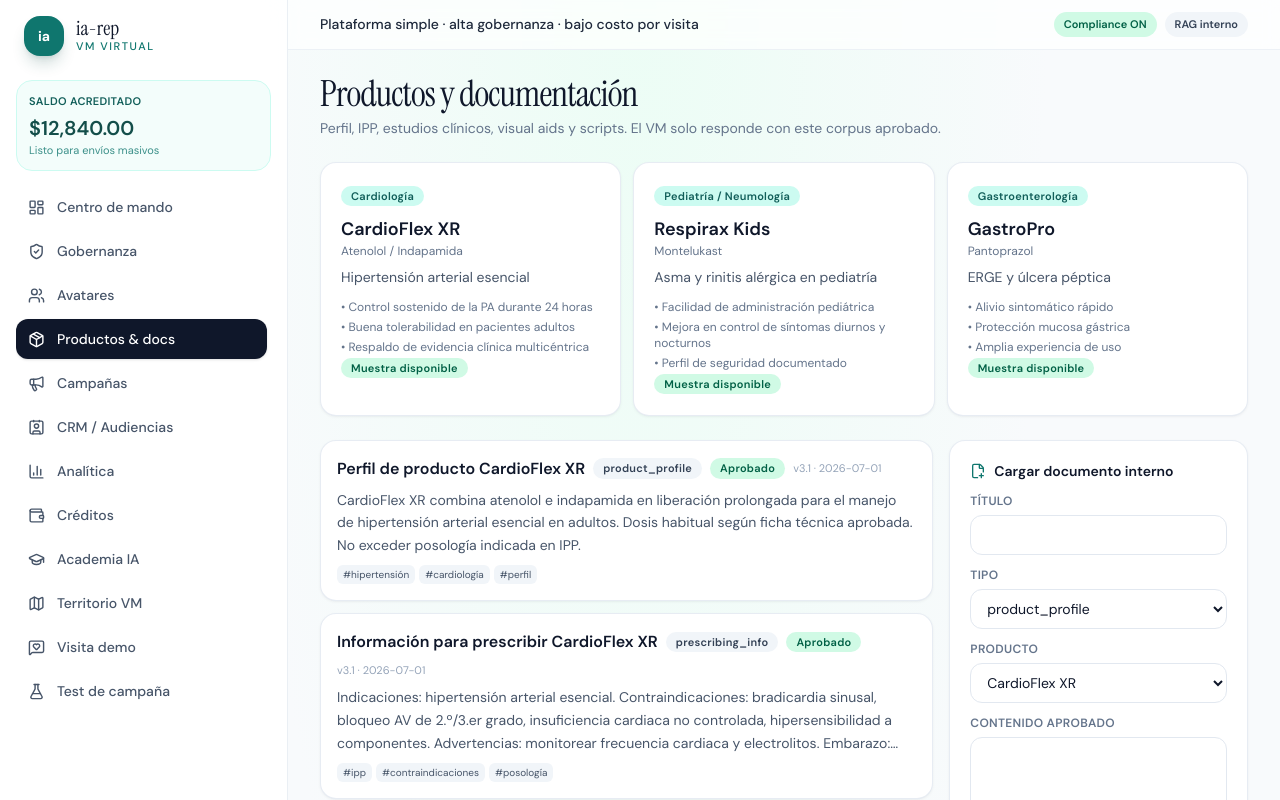
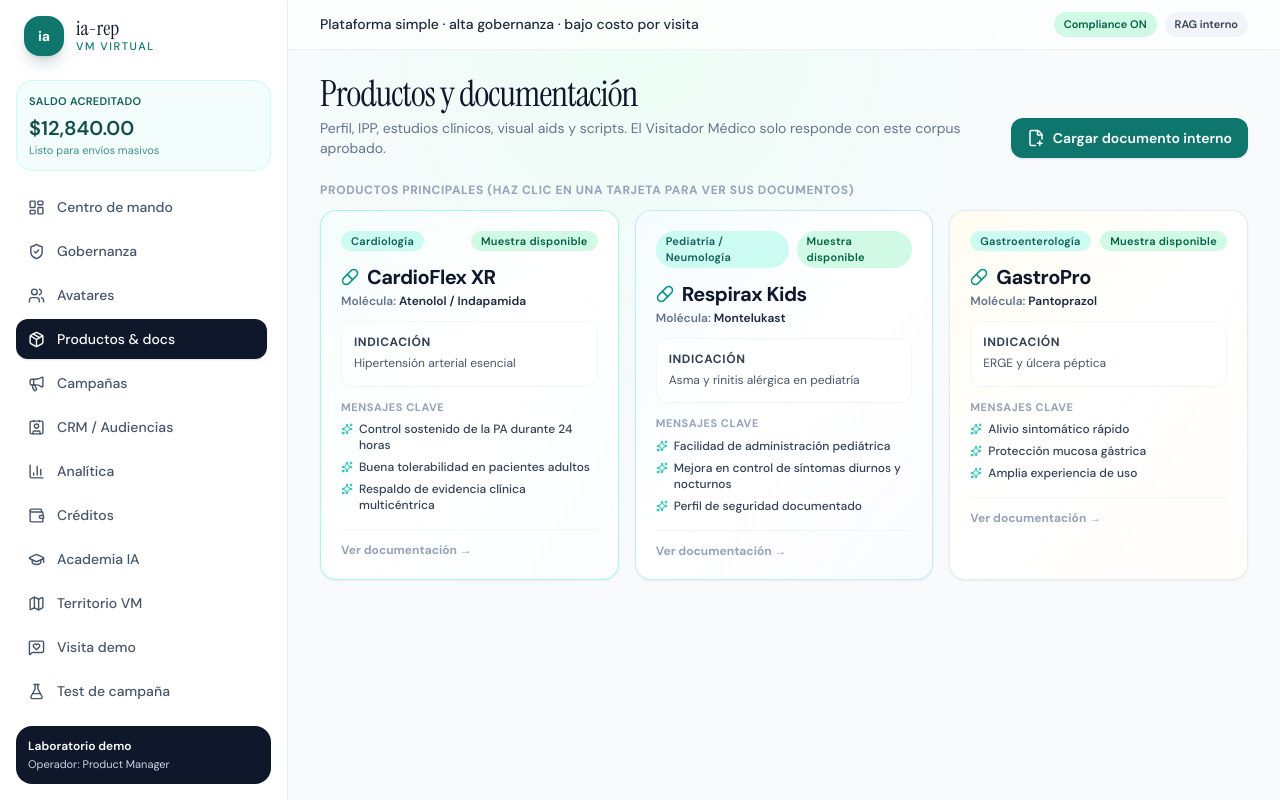
Before and after one commit to miguelsanchezrivero-cloud/ia-rep-backup, a React (Vite) app: page /productos in a window 1280 px wide. Shown: the top 800 px of the page. Built offline with nearby package versions, Linux system fonts and the light colour scheme.

Commit message:
Cambiado estilo productos

```diff
--- a/src/pages/Products.tsx
+++ b/src/pages/Products.tsx
@@ -1,5 +1,14 @@
 import { useState } from "react";
-import { FilePlus2 } from "lucide-react";
+import {
+  FilePlus2,
+  FileText,
+  Pill,
+  CheckCircle2,
+  Sparkles,
+  FilterX,
+  Tag,
+  ShieldCheck,
+} from "lucide-react";
 import {
   Badge,
   Button,
@@ -27,22 +36,32 @@ const docTypes: DocType[] = [
 
 export function Products() {
   const { products, documents, addDocument } = useAppStore();
+
+  // Estado para el modal de "Cargar documento interno"
+  const [isAddDocModalOpen, setIsAddDocModalOpen] = useState(false);
+
+  // Estados del formulario para agregar documento
   const [title, setTitle] = useState("");
   const [type, setType] = useState<DocType>("product_profile");
   const [productId, setProductId] = useState(products[0]?.id ?? "");
   const [content, setContent] = useState("");
+
+  // Estado para el producto seleccionado actualmente (null por defecto)
   const [selectedProductId, setSelectedProductId] = useState<string | null>(
     null,
   );
 
+  // Producto seleccionado actualmente
   const selectedProduct = selectedProductId
     ? products.find((p) => p.id === selectedProductId)
     : null;
-  const productDocuments = selectedProductId
+
+  // Filtrado de documentos según el producto seleccionado
+  const filteredDocuments = selectedProductId
     ? documents.filter((d) => d.productId === selectedProductId || !d.productId)
     : [];
 
-  function add() {
+  function handleAddDocument() {
     if (!title.trim() || !content.trim()) return;
     addDocument({
       id: `doc-${Date.now()}`,
@@ -55,88 +74,248 @@ export function Products() {
       approved: true,
       updatedAt: new Date().toISOString().slice(0, 10),
     });
+    // Resetear y cerrar modal
     setTitle("");
     setContent("");
+    setIsAddDocModalOpen(false);
   }
 
+  // Paleta de degradados para las 3 tarjetas de producto
+  const productCardGradients = [
+    "from-teal-50/70 via-white to-sky-50/30 border-teal-200/80 hover:border-teal-300",
+    "from-sky-50/70 via-white to-indigo-50/30 border-sky-200/80 hover:border-sky-300",
+    "from-amber-50/70 via-white to-orange-50/30 border-amber-200/80 hover:border-amber-300",
+  ];
+
   return (
-    <div className="animate-fade-up">
+    <div className="animate-fade-up space-y-6">
       <PageHeader
         title="Productos y documentación"
-        subtitle="Perfil, IPP, estudios clínicos, visual aids y scripts. El VM solo responde con este corpus aprobado."
+        subtitle="Perfil, IPP, estudios clínicos, visual aids y scripts. El Visitador Médico solo responde con este corpus aprobado."
+        actions={
+          <Button
+            onClick={() => setIsAddDocModalOpen(true)}
+            className="shadow-md shadow-brand-700/20"
+          >
+            <FilePlus2 size={18} />
+            Cargar documento interno
+          </Button>
+        }
       />
 
-      <div className="mb-6 grid gap-3 md:grid-cols-3">
-        {products.map((p) => (
+      {/* 1. TRES TARJETAS PRINCIPALES DE PRODUCTOS (CardioFlex XR, Respirax Kids, GastroPro) */}
+      <div>
+        <div className="mb-3 flex items-center justify-between">
+          <p className="text-xs font-bold uppercase tracking-wider text-ink-400">
+            Productos Principales (Haz clic en una tarjeta para ver sus
+            documentos)
+          </p>
+          {selectedProductId && (
+            <button
+              onClick={() => setSelectedProductId(null)}
+              className="flex items-center gap-1 text-xs font-semibold text-brand-700 hover:text-brand-800 transition-colors"
+            >
+              <FilterX size={14} />
+              Cerrar vista de documentos
+            </button>
+          )}
+        </div>
+
+        <div className="grid gap-4 md:grid-cols-3">
+          {products.slice(0, 3).map((p, index) => {
+            const isSelected = selectedProductId === p.id;
+            const cardStyle =
+              productCardGradients[index % productCardGradients.length];
+
+            return (
               <Card
                 key={p.id}
                 interactive
-            onClick={() => setSelectedProductId(p.id)}
-            className="p-5"
+                onClick={() => setSelectedProductId(isSelected ? null : p.id)}
+                className={`relative overflow-hidden border p-5 transition-all duration-200 bg-gradient-to-br ${cardStyle} ${
+                  isSelected
+                    ? "ring-2 ring-brand-500 shadow-md scale-[1.01]"
+                    : "hover:-translate-y-1 hover:shadow-md"
+                }`}
               >
+                <div className="flex items-start justify-between gap-2 mb-2">
                   <Badge tone="brand">{p.therapeuticArea}</Badge>
-            <p className="mt-2 text-lg font-semibold">{p.name}</p>
-            <p className="text-xs text-ink-500">{p.molecule}</p>
-            <p className="mt-2 text-sm text-ink-600">{p.indication}</p>
-            <ul className="mt-3 space-y-1">
+                  {p.sampleAvailable && (
+                    <Badge tone="success">Muestra disponible</Badge>
+                  )}
+                </div>
+
+                <div className="mt-3">
+                  <p className="text-xl font-black text-ink-900 tracking-tight flex items-center gap-2">
+                    <Pill size={18} className="text-brand-600 shrink-0" />
+                    {p.name}
+                  </p>
+                  <p className="text-xs font-semibold text-ink-500 mt-0.5">
+                    Molécula: <span className="text-ink-800">{p.molecule}</span>
+                  </p>
+                </div>
+
+                <div className="mt-3 rounded-xl bg-white/70 p-3 border border-ink-100/80">
+                  <p className="text-xs font-bold text-ink-700 uppercase tracking-wider mb-1">
+                    Indicación
+                  </p>
+                  <p className="text-xs text-ink-600 leading-relaxed">
+                    {p.indication}
+                  </p>
+                </div>
+
+                <div className="mt-3 space-y-1.5">
+                  <p className="text-[11px] font-bold uppercase tracking-wider text-ink-400">
+                    Mensajes Clave
+                  </p>
                   {p.keyMessages.map((m) => (
-                <li key={m} className="text-xs text-ink-500">
-                  • {m}
-                </li>
-              ))}
-            </ul>
-            {p.sampleAvailable ? (
-              <Badge tone="success">Muestra disponible</Badge>
-            ) : null}
-          </Card>
+                    <div
+                      key={m}
+                      className="flex items-start gap-1.5 text-xs text-ink-700 font-medium"
+                    >
+                      <Sparkles
+                        size={12}
+                        className="text-brand-500 shrink-0 mt-0.5"
+                      />
+                      <span>{m}</span>
+                    </div>
                   ))}
                 </div>
 
-      <div className="grid gap-4 lg:grid-cols-3">
-        <div className="space-y-3 lg:col-span-2">
-          {documents.map((d) => (
-            <Card key={d.id} className="p-4">
-              <div className="flex flex-wrap items-center gap-2">
-                <p className="font-semibold text-ink-900">{d.title}</p>
-                <Badge>{d.type}</Badge>
+                <div className="mt-4 pt-3 border-t border-ink-100/80 flex items-center justify-between text-xs font-bold">
+                  {isSelected ? (
+                    <>
+                      <span className="text-brand-700">
+                        Documentos desplegados
+                      </span>
+                      <CheckCircle2 size={16} className="text-brand-700" />
+                    </>
+                  ) : (
+                    <span className="text-ink-400 group-hover:text-ink-600">
+                      Ver documentación →
+                    </span>
+                  )}
+                </div>
+              </Card>
+            );
+          })}
+        </div>
+      </div>
+
+      {/* 2. SECCIÓN DE DOCUMENTOS (SOLO APARECE CUANDO SE HACE CLIC EN UNA TARJETA) */}
+      {selectedProduct && (
+        <Card className="animate-fade-up overflow-hidden border-ink-200/60">
+          <div className="flex flex-wrap items-center justify-between gap-3 border-b border-ink-100 bg-gradient-to-r from-ink-50/60 to-white px-6 py-4">
+            <div className="flex items-center gap-2">
+              <ShieldCheck size={18} className="text-brand-700" />
+              <h3 className="text-sm font-bold text-ink-900 uppercase tracking-wide">
+                Documentos Aprobados — {selectedProduct.name}
+              </h3>
+            </div>
+            <div className="flex items-center gap-2">
+              <Badge tone="brand">
+                {filteredDocuments.length} documento(s)
+              </Badge>
+              <Button
+                variant="ghost"
+                size="sm"
+                onClick={() => setSelectedProductId(null)}
+                className="text-xs text-ink-500 hover:text-ink-800"
+              >
+                Ocultar
+              </Button>
+            </div>
+          </div>
+
+          <div className="p-6">
+            {filteredDocuments.length === 0 ? (
+              <div className="rounded-2xl border border-dashed border-ink-200 bg-ink-50/50 p-8 text-center">
+                <FileText size={32} className="mx-auto text-ink-400 mb-2" />
+                <p className="text-sm font-semibold text-ink-700">
+                  No hay documentos asociados a este producto
+                </p>
+                <p className="text-xs text-ink-500 mt-1">
+                  Usa el botón "Cargar documento interno" para añadir uno nuevo.
+                </p>
+              </div>
+            ) : (
+              <div className="grid gap-4 md:grid-cols-2">
+                {filteredDocuments.map((d) => (
+                  <div
+                    key={d.id}
+                    className="group relative flex flex-col justify-between rounded-2xl border border-ink-200/80 bg-white p-5 shadow-sm transition-all duration-200 hover:-translate-y-0.5 hover:shadow-md hover:border-brand-200"
+                  >
+                    <div>
+                      <div className="flex flex-wrap items-center justify-between gap-2 mb-2">
+                        <p className="font-bold text-ink-900 text-base leading-snug">
+                          {d.title}
+                        </p>
+                        <div className="flex items-center gap-1.5">
+                          <Badge tone="brand">{d.type}</Badge>
                           {d.approved ? (
                             <Badge tone="success">Aprobado</Badge>
                           ) : (
                             <Badge tone="warn">Pendiente</Badge>
                           )}
-                <span className="text-[11px] text-ink-400">
-                  v{d.version} · {d.updatedAt}
+                        </div>
+                      </div>
+
+                      <div className="flex items-center gap-2 text-xs text-ink-400 mb-3">
+                        <span>
+                          Producto:{" "}
+                          <strong className="text-ink-700">
+                            {selectedProduct.name}
+                          </strong>
                         </span>
+                        <span>•</span>
+                        <span>v{d.version}</span>
+                        <span>•</span>
+                        <span>{d.updatedAt}</span>
                       </div>
-              <p className="mt-2 text-sm leading-relaxed text-ink-600 line-clamp-3">
+
+                      <p className="text-xs text-ink-600 leading-relaxed bg-slate-50 p-3 rounded-xl border border-slate-100 line-clamp-3">
                         {d.content}
                       </p>
-              <div className="mt-2 flex flex-wrap gap-1">
+                    </div>
+
+                    <div className="mt-4 pt-3 border-t border-ink-100 flex flex-wrap gap-1.5">
                       {d.tags.map((t) => (
                         <span
                           key={t}
-                    className="rounded-md bg-ink-100 px-1.5 py-0.5 text-[10px] text-ink-600"
+                          className="inline-flex items-center gap-1 rounded-lg bg-ink-100/80 px-2 py-0.5 text-[10px] font-semibold text-ink-600"
                         >
-                    #{t}
+                          <Tag size={10} />#{t}
                         </span>
                       ))}
                     </div>
-            </Card>
+                  </div>
                 ))}
               </div>
+            )}
+          </div>
+        </Card>
+      )}
 
-        <Card className="h-fit p-5">
-          <div className="mb-3 flex items-center gap-2">
-            <FilePlus2 size={16} className="text-brand-700" />
-            <p className="text-sm font-semibold">Cargar documento interno</p>
+      {/* 3. MODAL DINÁMICO: CARGAR DOCUMENTO INTERNO */}
+      <Modal
+        isOpen={isAddDocModalOpen}
+        onClose={() => setIsAddDocModalOpen(false)}
+        title="Cargar documento interno"
+        className="max-w-lg max-h-[90vh] overflow-y-auto my-auto"
+      >
+        <div className="space-y-4 pt-2">
+          <div>
+            <Label>Título del documento</Label>
+            <Input
+              placeholder="Ej. Estudio Clínico CardioFlex 2026, Visual Aid Respirax..."
+              value={title}
+              onChange={(e) => setTitle(e.target.value)}
+            />
           </div>
-          <div className="space-y-3">
+
+          <div className="grid grid-cols-2 gap-3">
             <div>
-              <Label>Título</Label>
-              <Input value={title} onChange={(e) => setTitle(e.target.value)} />
-            </div>
-            <div>
-              <Label>Tipo</Label>
+              <Label>Tipo de documento</Label>
               <Select
                 value={type}
                 onChange={(e) => setType(e.target.value as DocType)}
@@ -148,13 +327,14 @@ export function Products() {
                 ))}
               </Select>
             </div>
+
             <div>
-              <Label>Producto</Label>
+              <Label>Producto asociado</Label>
               <Select
                 value={productId}
                 onChange={(e) => setProductId(e.target.value)}
               >
-                <option value="">General / compañía</option>
+                <option value="">General / Compañía</option>
                 {products.map((p) => (
                   <option key={p.id} value={p.id}>
                     {p.name}
@@ -162,109 +342,31 @@ export function Products() {
                 ))}
               </Select>
             </div>
+          </div>
+
           <div>
-              <Label>Contenido aprobado</Label>
+            <Label>Contenido aprobado (Corpus anti-alucinación)</Label>
             <Textarea
               value={content}
               onChange={(e) => setContent(e.target.value)}
-                rows={6}
+              placeholder="Escribe o pega aquí el texto validado del documento que la IA utilizará para generar respuestas..."
+              rows={5}
             />
           </div>
-            <Button className="w-full" onClick={add}>
+
+          <div className="pt-3 flex items-center gap-2 justify-end border-t border-ink-100">
+            <Button
+              variant="outline"
+              onClick={() => setIsAddDocModalOpen(false)}
+            >
+              Cancelar
+            </Button>
+            <Button className="shadow-sm" onClick={handleAddDocument}>
               Añadir al corpus
             </Button>
           </div>
-        </Card>
-      </div>
-
-      {selectedProduct && (
-        <Modal
-          isOpen={!!selectedProductId}
-          onClose={() => setSelectedProductId(null)}
-          title={selectedProduct.name}
-          className="max-w-3xl"
-        >
-          <div className="space-y-4 max-h-96 overflow-y-auto">
-            <div>
-              <div className="flex flex-wrap gap-2 mb-3">
-                <Badge tone="brand">{selectedProduct.therapeuticArea}</Badge>
-                {selectedProduct.sampleAvailable ? (
-                  <Badge tone="success">Muestra disponible</Badge>
-                ) : null}
-              </div>
-              <div className="space-y-2">
-                <p className="text-sm">
-                  <span className="text-ink-600">Molécula:</span>{" "}
-                  <span className="font-medium">
-                    {selectedProduct.molecule}
-                  </span>
-                </p>
-                <p className="text-sm">
-                  <span className="text-ink-600">Indicación:</span>{" "}
-                  <span className="font-medium text-ink-900">
-                    {selectedProduct.indication}
-                  </span>
-                </p>
-              </div>
-            </div>
-
-            <div>
-              <p className="text-xs font-semibold uppercase tracking-wide text-ink-500 mb-2">
-                Mensajes clave
-              </p>
-              <ul className="space-y-1">
-                {selectedProduct.keyMessages.map((msg) => (
-                  <li key={msg} className="text-sm text-ink-700">
-                    • {msg}
-                  </li>
-                ))}
-              </ul>
-            </div>
-
-            {productDocuments.length > 0 && (
-              <div className="border-t border-ink-100 pt-3">
-                <p className="text-xs font-semibold uppercase tracking-wide text-ink-500 mb-3">
-                  Documentos aprobados ({productDocuments.length})
-                </p>
-                <div className="space-y-2">
-                  {productDocuments.map((doc) => (
-                    <div
-                      key={doc.id}
-                      className="rounded-lg border border-ink-200 bg-ink-50/50 p-3"
-                    >
-                      <div className="flex flex-wrap items-center gap-2 mb-1">
-                        <p className="font-medium text-ink-900">{doc.title}</p>
-                        <Badge>{doc.type}</Badge>
-                        {doc.approved ? (
-                          <Badge tone="success">Aprobado</Badge>
-                        ) : (
-                          <Badge tone="warn">Pendiente</Badge>
-                        )}
-                      </div>
-                      <p className="text-xs text-ink-500 mb-2">
-                        v{doc.version} · {doc.updatedAt}
-                      </p>
-                      <p className="text-sm text-ink-600 line-clamp-2 mb-2">
-                        {doc.content}
-                      </p>
-                      <div className="flex flex-wrap gap-1">
-                        {doc.tags.map((t) => (
-                          <span
-                            key={t}
-                            className="rounded-md bg-ink-100 px-1.5 py-0.5 text-[10px] text-ink-600"
-                          >
-                            #{t}
-                          </span>
-                        ))}
-                      </div>
-                    </div>
-                  ))}
-                </div>
-              </div>
-            )}
         </div>
       </Modal>
-      )}
     </div>
   );
 }
```
Lines whose indentation alone changed are shown as unchanged.
